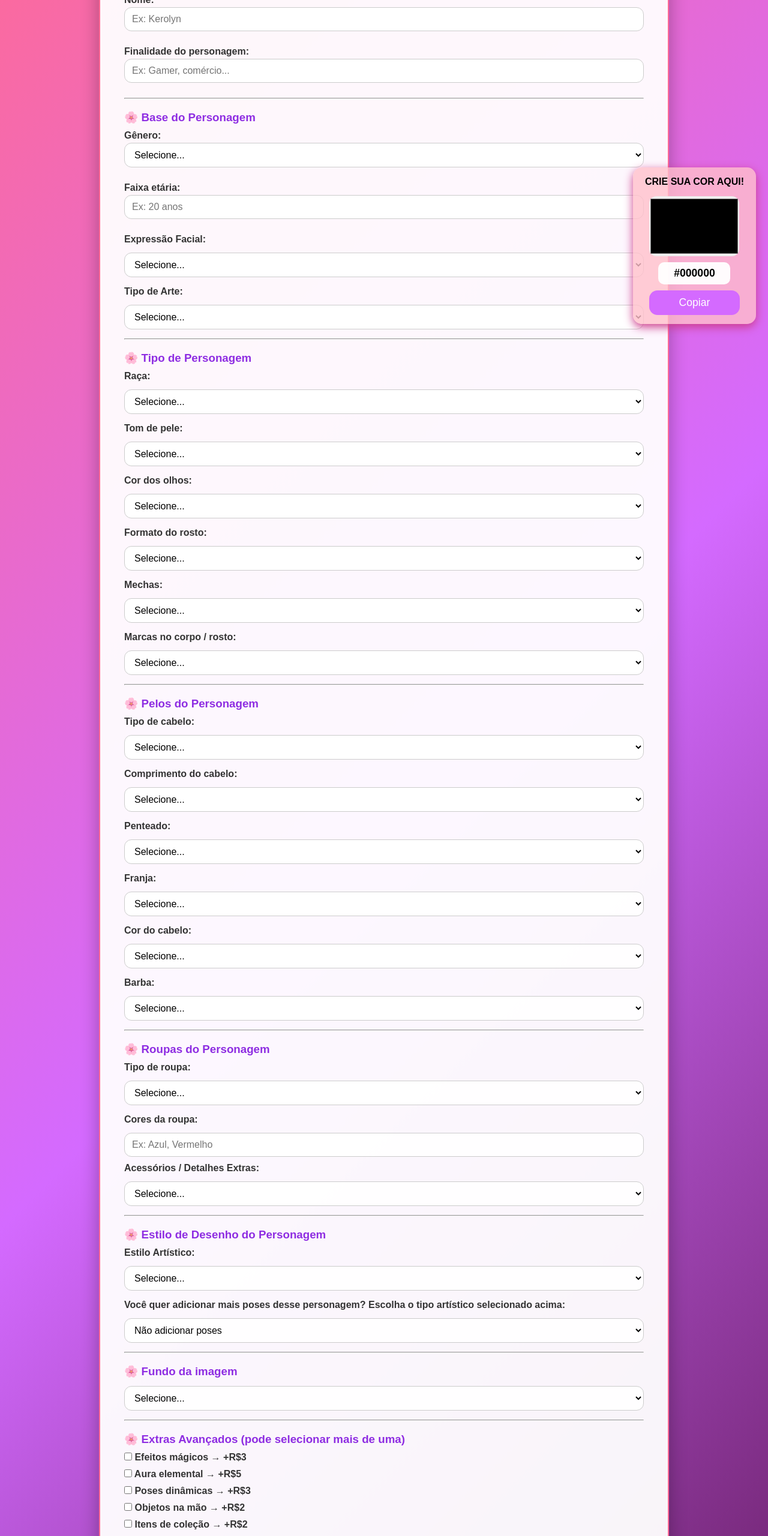
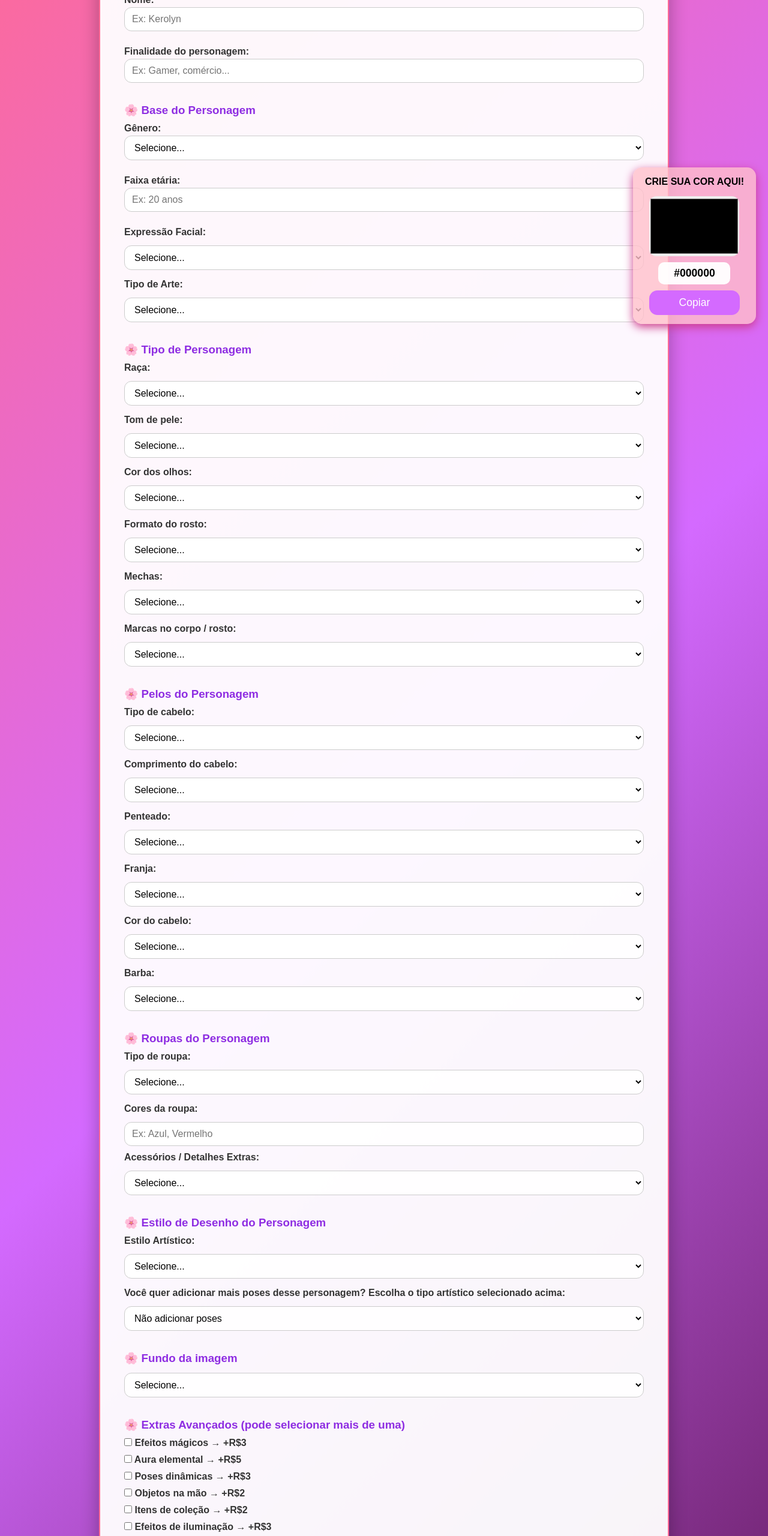
Before and after one commit to kerolynchan/Personagem, a plain HTML site: page index.html in a window 1280 px wide. Shown: the part 240-2800 px from the top of the page at 60% size. Drawn offline with Linux system fonts and the light colour scheme.

Commit message:
index.html

```diff
--- a/index.html
+++ b/index.html
@@ -19,7 +19,7 @@
             <label>Nome: <input type="text" name="nome" required placeholder="Ex: Kerolyn"></label>
             <label>Finalidade do personagem: <input type="text" name="finalidade" required placeholder="Ex: Gamer, comércio..."></label>
             </label>
-            <hr>
+
 
 
             <!-- Base do Personagem -->
@@ -56,7 +56,7 @@
     <option value="Meio corpo" data-preco="5">Meio corpo → +R$5</option>
     <option value="Corpo inteiro" data-preco="8">Corpo inteiro → +R$8</option>
 </select>
-            <hr>
+
 
 
 
@@ -153,7 +153,7 @@
     <option value="Manual" data-preco="5">Descrever marca → +R$5</option>
 </select>
 <input type="text" name="marcas_manual" placeholder="Descreva suas marcas" style="display:none; margin-bottom:10px;">
-<hr>
+
 
             <!-- Aparência do personagem -->
             <h3>Pelos do Personagem</h3>
@@ -232,7 +232,7 @@
 </select>
 <input type="text" name="barba_manual" placeholder="Descreva a barba" style="display:none; margin-bottom:10px;">
 
-<hr>
+
 
             <!-- Aparência do personagem -->
             <h3>Roupas do Personagem</h3>
@@ -263,7 +263,7 @@
     <option value="Manual" data-preco="5">Descrever acessório → +R$5</option>
 </select>
 <input type="text" name="acessorios_manual" placeholder="Descreva o acessório" style="display:none; margin-bottom:10px;">
-<hr>
+
 
 <!-- Estilo Artístico -->
 <h3>Estilo de Desenho do Personagem</h3>
@@ -313,7 +313,7 @@
     }
   });
 </script>
-<hr>
+
 
 <!-- Estilo Artístico -->
 <h3>Fundo da imagem</h3>
@@ -325,7 +325,7 @@
     <option value="Manual" data-preco="10">Descrever manualmente → +R$10</option>
 </select>
 <input type="text" name="fundo_manual" placeholder="Descreva o fundo" style="display:none; margin-bottom:10px;">
-    <hr>
+
 
 <!-- Extras avançados -->
 <h3>Extras Avançados (pode selecionar mais de uma)</h3>
@@ -338,13 +338,13 @@
 <label><input type="checkbox" name="logo_integrado" data-preco="5"> Efeitos 3D → +R$5</label>
 <label><input type="checkbox" name="criar_logo" data-preco="10"> Criar logo Marca junto → +R$10</label>
 <label><input type="checkbox" name="personagem_animado" data-preco="20"> Personagem animado GIF → +R$20</label>
-<hr>
+
             <!-- Serviço expresso -->
 <label style="display: block; margin: 10px 0; font-weight: bold; color: #d46aff;">
     <input type="checkbox" id="servicoExpresso" data-extra="0.1">
     ATIVAR PRODUÇÃO EXPRESSA? (+10% do valor total)
 </label>
-<hr2>
+
       </div>
 
 <!-- Preço total com desconto -->
```
